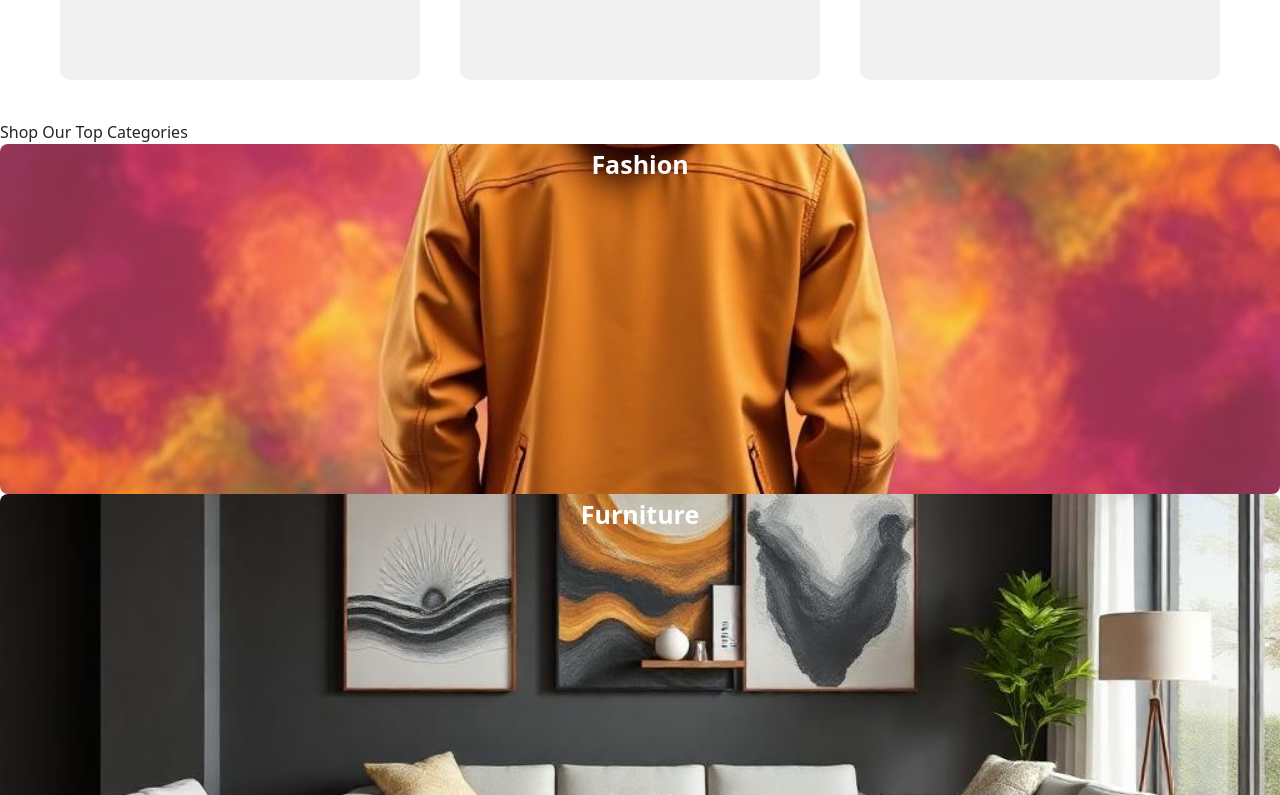
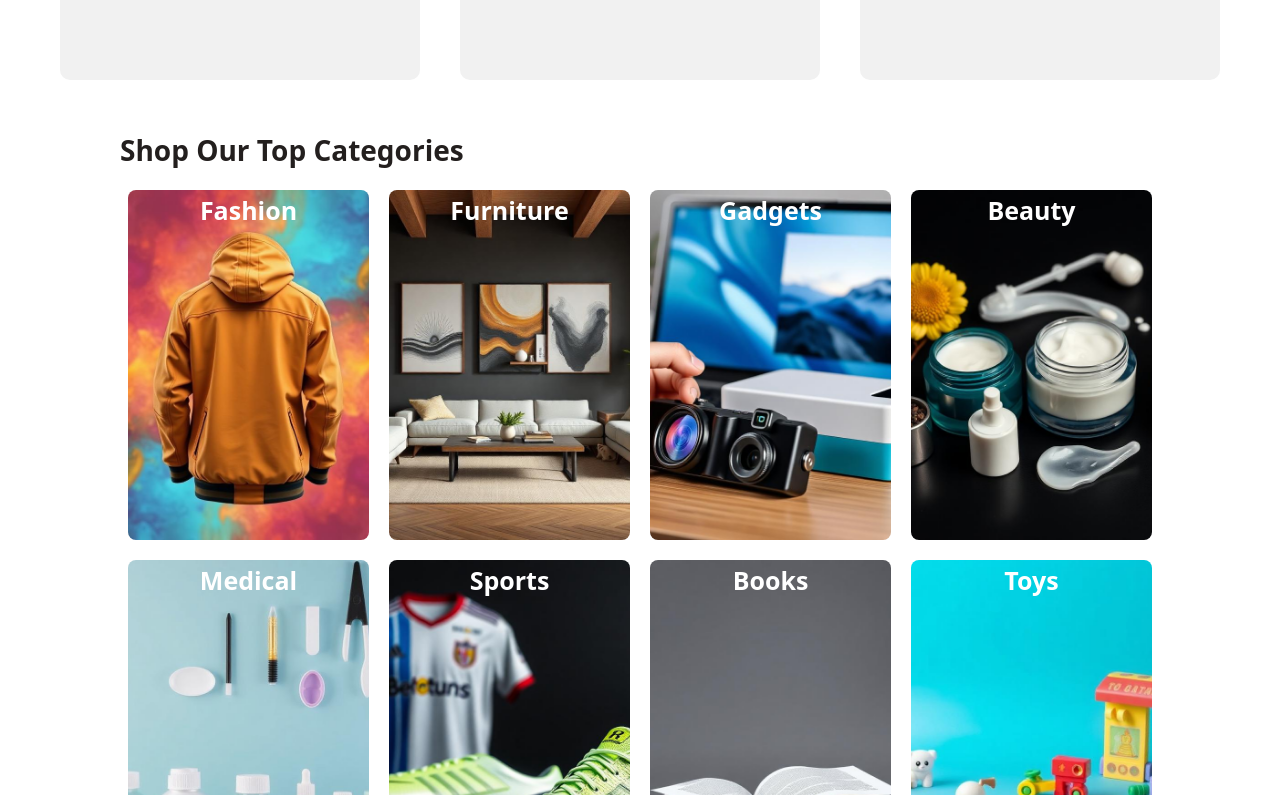
Before and after one commit to D-Unique/Shopmemart, a React (Vite) app in the folder REACT_PRACTICE/: page / in a window 1280 px wide. Shown: the part 1205-2000 px from the top of the page. Built offline with nearby package versions, Linux system fonts and the light colour scheme.

Commit message:
tried to resolve css

```diff
--- a/REACT_PRACTICE/src/styles/components/cart/topcart.css
+++ b/REACT_PRACTICE/src/styles/components/cart/topcart.css
@@ -1,8 +1,37 @@
-.topcart:hover {
+.category-title {
+    line-height: 40px;
+    font-size: 28px;
+    font-weight: 800;
+    color: #231f1e;
+    margin: 10px 0 20px 120px;
+    justify-self: left;
+}
+
+.category-grid {
+    display: grid;
+    grid-template-columns: repeat(4, 1fr);
+    gap: 20px 20px;
+    margin: 0 10px;
+    width: 80%;
+    justify-content: center;
+    align-items: center;
+}
+
+.category-head {
+    display: grid;
+    place-items: center;
+    margin: 40px 0;
+}
+
+.category:hover div {
+    transform: scale(1.1);
+}
+
+/* .topcart:hover {
     transform: scale(1.1);
     transition: 0.4s;
 
-}
+}  */
 
 .bestdeal img:hover {
     transform: scale(1.1);
```
